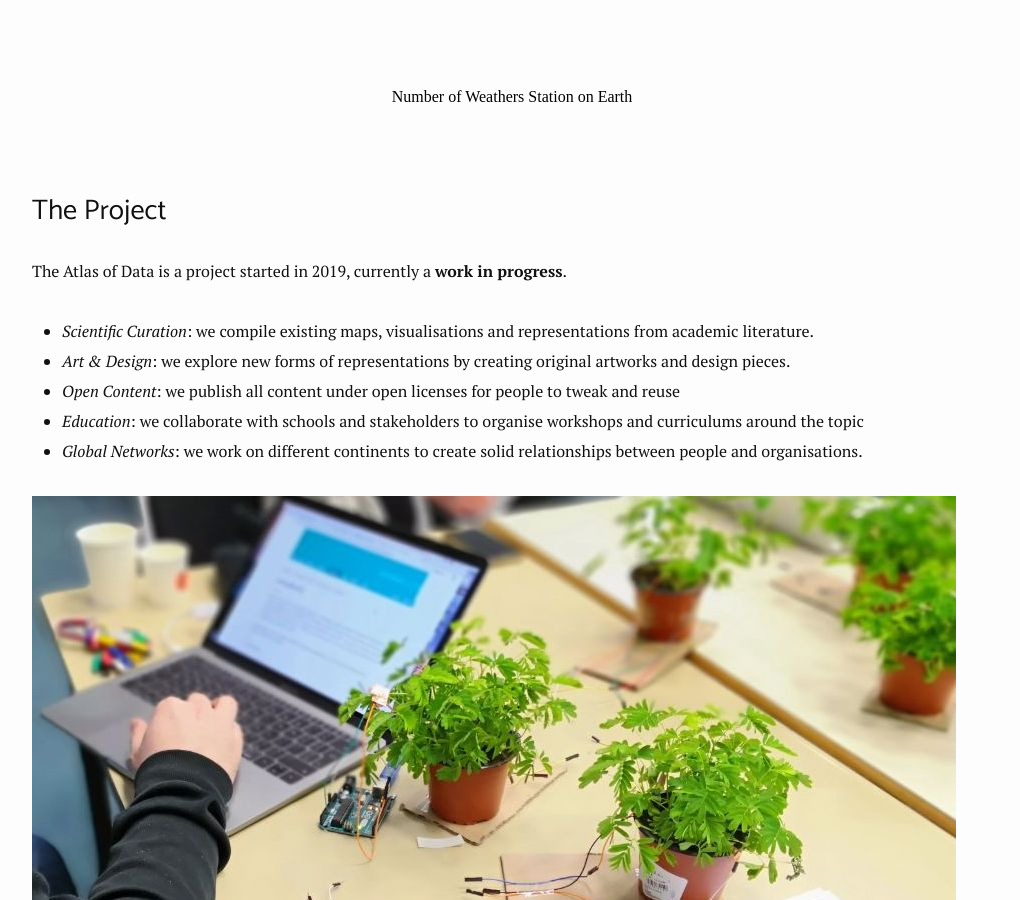
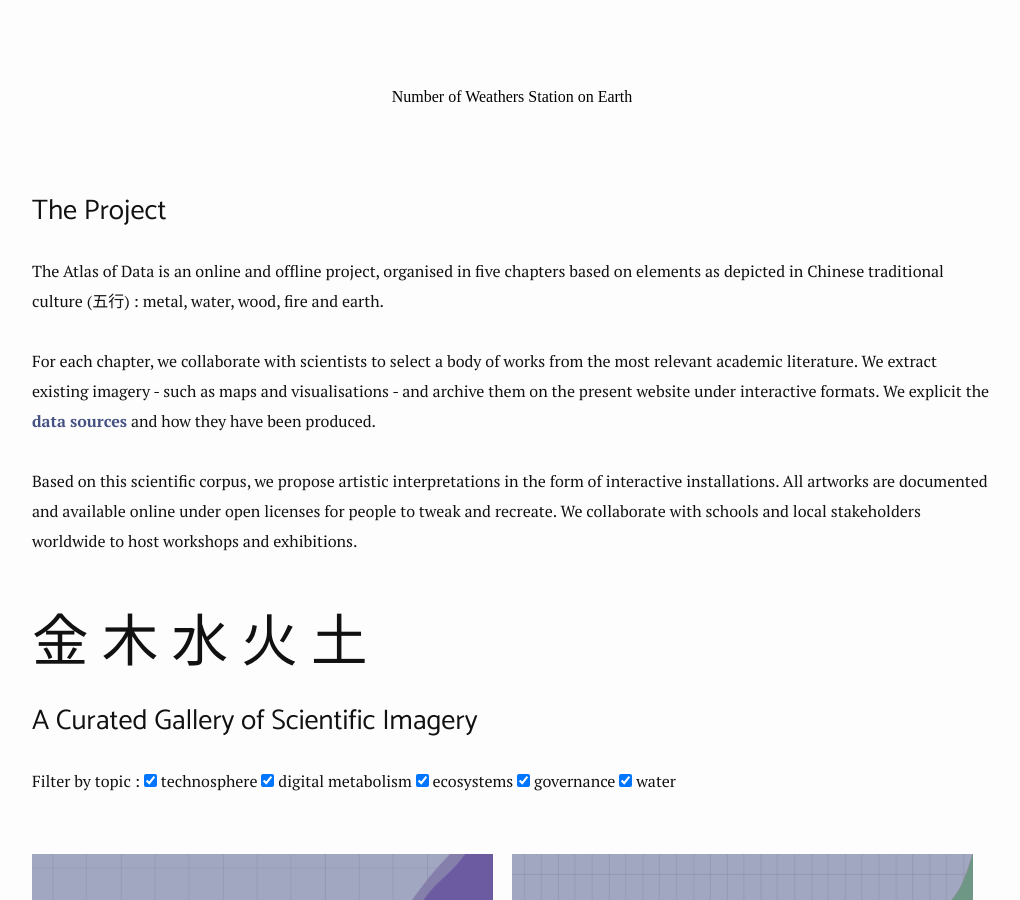
Before and after one commit to atlasofdata/atlasofdata.github.io, a Jekyll site: the page built from index.md, in a window 1280 px wide and 900 px high, scrolled down 1842 px. Shown: the whole window, without its empty margins (128-1148 px from the left). Built offline with Jekyll 4.4.1, drawn with Linux system fonts in a browser that asks for light colours; nearby versions of some CDN libraries; a script that is not in the unit is left out; some of the changed text lies outside the part shown.

Commit message:
clearer description on home

```diff
--- a/_includes/thumbs.html
+++ b/_includes/thumbs.html
@@ -19,6 +19,11 @@
     <label for="governance">
       <input type="checkbox" data-filter="thumbs" id="governance" data-filter-topics="governance" name="checkboxes" />
       governance
+    </label>
+
+    <label for="water">
+      <input type="checkbox" data-filter="thumbs" id="water" data-filter-topics="water" name="checkboxes" />
+      water
     </label>
 
   </p>
--- a/index.md
+++ b/index.md
@@ -19,25 +19,24 @@ From global infrastructures to social apps, the mechanisms of interactions betwe
 
 ### The Project
 
-The Atlas of Data is a project started in 2019, currently a **work in progress**.
+The Atlas of Data is an online and offline project, organised in five chapters based on elements as depicted in Chinese traditional culture (五行) : metal, water, wood, fire and earth.
 
-- *Scientific Curation*: we compile existing maps, visualisations and representations from academic literature.
-- *Art & Design*: we explore new forms of representations by creating original artworks and design pieces.
-- *Open Content*: we publish all content under open licenses for people to tweak and reuse
-- *Education*: we collaborate with schools and stakeholders to organise workshops and curriculums around the topic
-- *Global Networks*: we work on different continents to create solid relationships between people and organisations.
+For each chapter, we collaborate with scientists to select a body of works from the most relevant academic literature. We extract existing imagery - such as maps and visualisations - and archive them on the present website under interactive formats. We explicit the [data sources](/datasets) and how they have been produced.
 
-![](/img/plants-arduino.jpg)
+Based on this scientific corpus, we propose artistic interpretations in the form of interactive installations. All artworks are documented and available online under open licenses for people to tweak and recreate. We collaborate with schools and local stakeholders worldwide to host workshops and exhibitions.
 
-### A Gallery of Scientific Imagery
+## 金 木 水 火 土
 
-Large bodies of scientific works exist on topics related to climate or digital technologies. To get started on building the Atlas, we curate scientific works that feature interesting imagery - often cartography, network maps or visualisations. For each piece, we recreate a copy on the website in an interactive format and explicit the data that is used. Check the complete [list of datasets](/datasets).
+
+### A Curated Gallery of Scientific Imagery
 
 {% include thumbs.html %}
 
 ### News & Events
 
+
 The Atlas of Data take part in exhibitions and organise participatory workshops where participants can explore, reflect and map data ecosystems.
+
 
 {% include news.html %}
 
@@ -45,3 +44,5 @@ The Atlas of Data take part in exhibitions and organise participatory workshops
 ### Get involved
 
 The Atlas of Data is an ongoing project. Join the discussion on our [Telegram Channel](https://t.me/atlasofdata) or find us on [Github](https://github.com/theatlasofdata/community).
+
+![](/img/plants-arduino.jpg)
```
Also changed, not shown: _posts/2019-03-12-permafrost-data-actors.md (+1 -1 lines).
